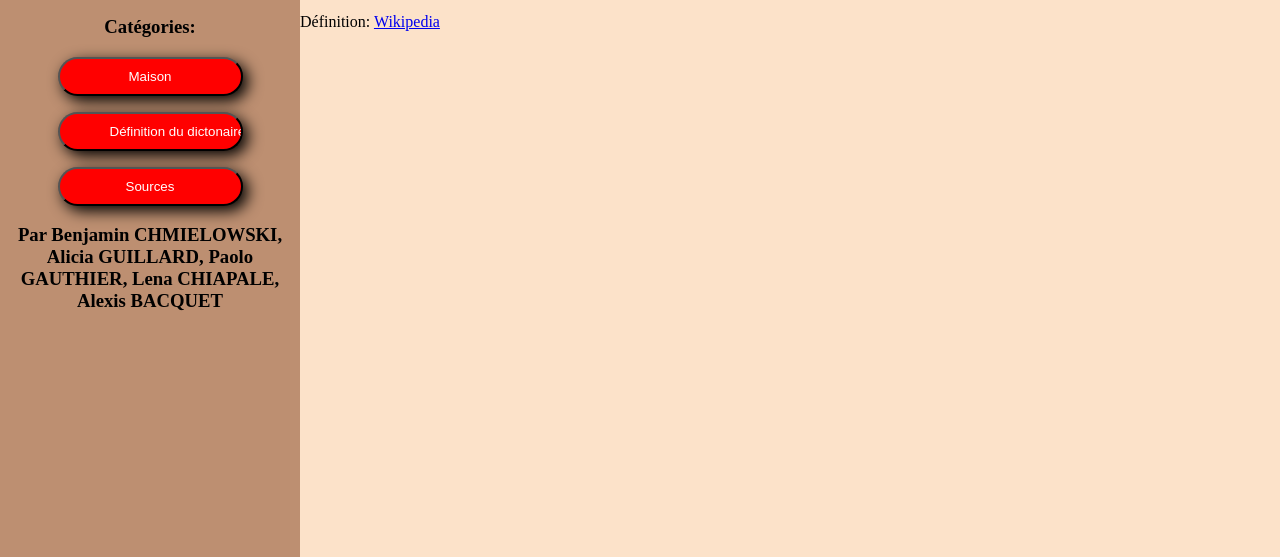
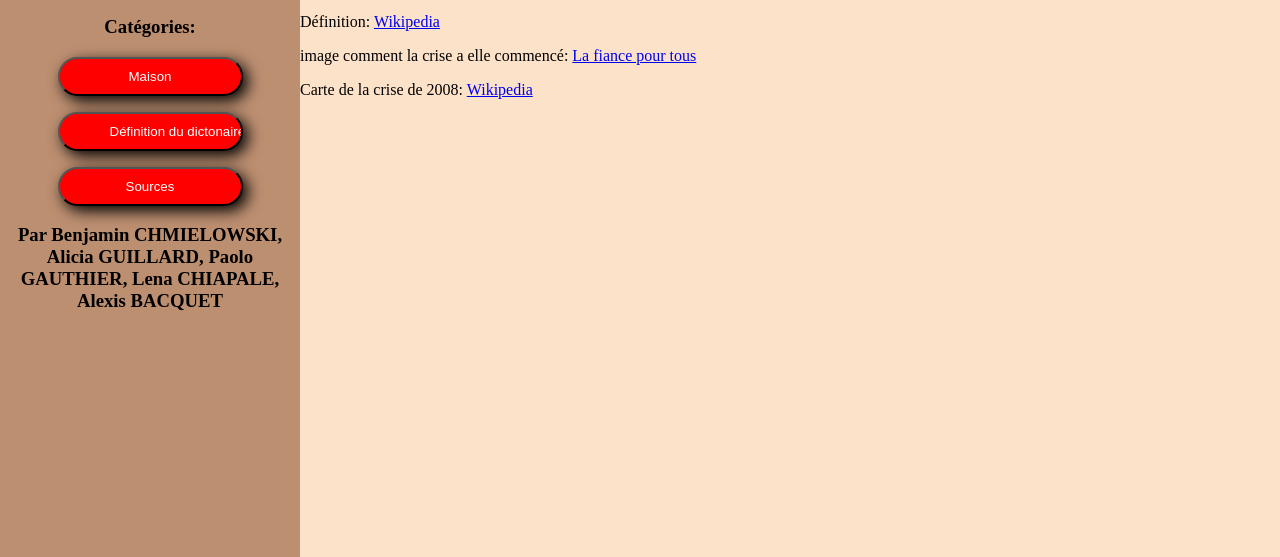
Before and after one commit to Ben04C/Site-SNT, a plain HTML site: page sources.html in a window 1280 px wide. Shown: the part 243-800 px from the top of the page. Drawn offline with Linux system fonts and the light colour scheme.

Commit message:
quelques sources futures et images

```diff
--- a/sources.html
+++ b/sources.html
@@ -44,7 +44,12 @@
         <p>
         Définition: <a href="https://fr.wikipedia.org/wiki/Travail_collaboratif"  target="_blank">Wikipedia</a>
         </p>
-
+        <p>
+                image comment la crise a elle commencé: <a href="https://www.lafinancepourtous.com/wp-content/uploads/2008/02/Credit-subprimes.png" target="_blank">La fiance pour tous</a>
+        </p>
+        <p>
+                Carte de la crise de 2008: <a href="https://fr.wikipedia.org/wiki/Crise_%C3%A9conomique_mondiale_des_ann%C3%A9es_2008_et_suivantes#/media/Fichier:GDP_Real_Growth_in_2009.svg" target="_blank">Wikipedia</a>
+        </p>
 
         </div>
 
```
Also changed, not shown: carte crise.png (added), début crise.jpg (added).
